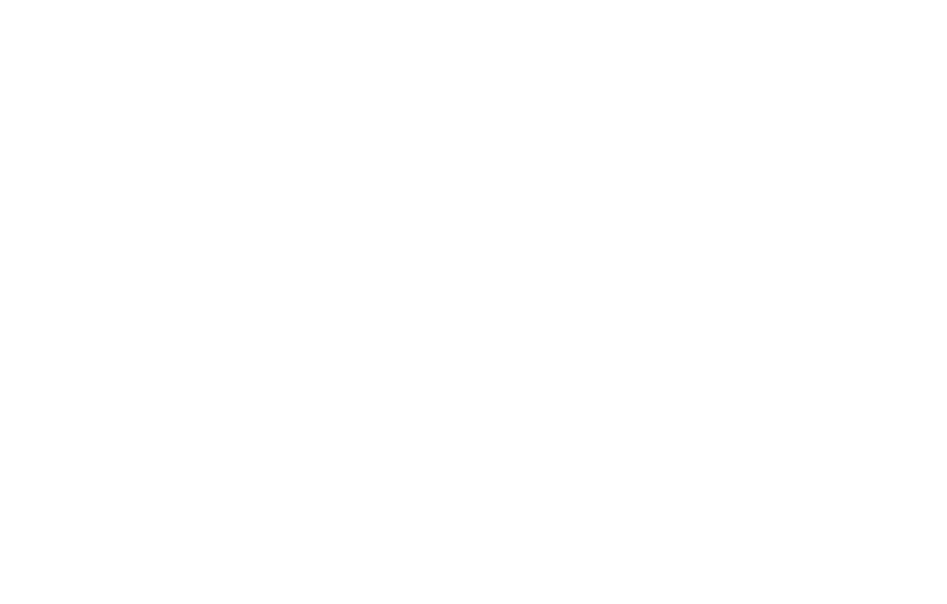
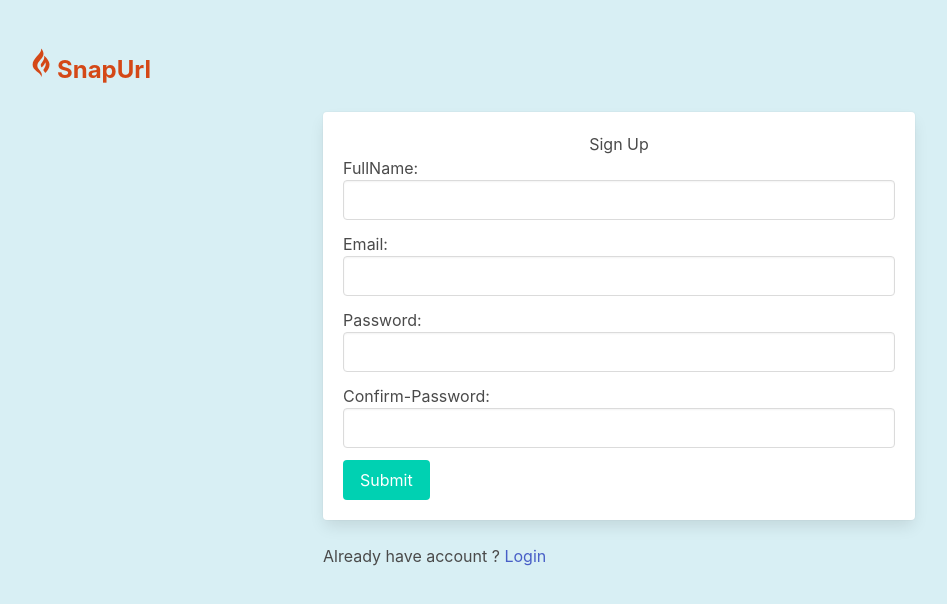
Before and after one commit to Ikechukwu411/LinkShortner, a React (Vite) app: page /signup in a window 1280 px wide. Before the commit this address had no page. Shown: the top 604 px of the page, without its empty margins (21-968 px from the left). Built offline with nearby package versions, Linux system fonts and the light colour scheme.

Commit message:
Updated Version of Snap Url Landing Page

```diff
--- a/package.json
+++ b/package.json
@@ -13,8 +13,7 @@
     "bulma": "^0.9.4",
     "react": "^18.2.0",
     "react-dom": "^18.2.0",
-    "react-icons": "^4.10.1",
-    "swiper": "^10.0.4"
+    "react-icons": "^4.10.1"
   },
   "devDependencies": {
     "@types/react": "^18.2.14",
--- a/src/App.jsx
+++ b/src/App.jsx
@@ -7,6 +7,8 @@ import Pricing from "./Pages/Pricing";
 import Resources from "./Pages/Resources";
 import LinkManagement from "./Pages/LinkManagement";
 import QRCode from "./Pages/QRCode";
+import Login from "./Pages/Login";
+import Signup from "./Pages/Signup";
 
 const App = () => {
   return (
@@ -19,6 +21,8 @@ const App = () => {
           <Route path="linkmanager" element={<LinkManagement />} />
           <Route path="qrcode" element={<QRCode />} />
         </Route>
+        <Route path="/login" element={<Login />} />
+        <Route path="/signup" element={<Signup />} />
       </Routes>
     </BrowserRouter>
   );
--- a/src/Components/CardContainer.jsx
+++ b/src/Components/CardContainer.jsx
@@ -1,4 +1,5 @@
 import React from "react";
+import { Link } from "react-router-dom";
 import Classes from "./Navbar.module.css";
 import { CgRadioChecked } from "react-icons/cg";
 import { FaQrcode } from "react-icons/fa";
@@ -54,9 +55,13 @@ const CardContainer = ({
               <span>{li4}</span>
             </li>
           </ul>
-          <button className={`button ${Classes.btnheader}`} type="submit">
+          <Link
+            to="/login"
+            className={`button ${Classes.btnheader}`}
+            type="submit"
+          >
             Get Started For Free
-          </button>
+          </Link>
         </div>
       </div>
     </React.Fragment>
--- a/src/Components/Carousel.jsx
+++ b/src/Components/Carousel.jsx
@@ -5,6 +5,7 @@ import Classes from "../Components/Navbar.module.css";
 import Paul from "../assets/ike.jpg";
 import Chibuu from "../assets/chibuu.jpg";
 import Franklin from "../assets/Franklin.jpg";
+import "../index.css";
 
 const reviewData = [
   {
@@ -49,7 +50,7 @@ const Carousel = () => {
   return (
     <React.Fragment>
       <section className=" section">
-        <div className={`container has-text-centered `}>
+        <div className={`container has-text-centered containerSub `}>
           <div className="column">
             <h3
               className="is-size-3-desktop is-size-4-mobile mb-3"
@@ -58,7 +59,6 @@ const Carousel = () => {
               What SnapUrl Customers Are Saying
             </h3>
             <div className={`card box ${Classes.review}`}>
-
               <img
                 className="is-rounded"
                 src={reviewData[count].image}
--- a/src/Components/Navbar.jsx
+++ b/src/Components/Navbar.jsx
@@ -83,18 +83,24 @@ const Navbar = () => {
           </div>
           <div className="navbar-end">
             <div className="navbar-item">
-              <button className="button" type="submit" onClick={handleClick}>
+              <Link
+                to="/login"
+                className="button"
+                type="submit"
+                onClick={handleClick}
+              >
                 Login
-              </button>
+              </Link>
             </div>
             <div className="navbar-item">
-              <button
+              <Link
+                to="/signup"
                 className={`button ${Classes.btnheader}`}
                 onClick={handleClick}
               >
                 {" "}
                 Sign Up
-              </button>
+              </Link>
             </div>
           </div>
         </div>
--- a/src/Components/Offer.jsx
+++ b/src/Components/Offer.jsx
@@ -1,5 +1,6 @@
 import React from "react";
 import Classes from "../Components/Navbar.module.css";
+import { Link } from "react-router-dom";
 
 const Offer = () => {
   const offerText = `More than a free link shortener`;
@@ -14,9 +15,9 @@ const Offer = () => {
           >
             {offerText}
           </h3>
-          <button className={`button ${Classes.btnheader}`}>
+          <Link to="/login" className={`button ${Classes.btnheader}`}>
             Get Started For Free
-          </button>
+          </Link>
         </div>
       </section>
       <div className="mb-2"></div>
--- a/src/Pages/Home.css
+++ b/src/Pages/Home.css
@@ -1,5 +1,5 @@
 .slide-in {
-  transform: translateY(0) !important;
+  transform: translateX(0) !important;
   opacity: 1 !important;
   transition: all ease-in 1.1s;
 }
--- a/src/Pages/Home.jsx
+++ b/src/Pages/Home.jsx
@@ -7,6 +7,7 @@ import Carousel from "../Components/Carousel";
 import Footer from "../Components/Footer";
 import "../Pages/Home.css";
 import Offer from "../Components/Offer";
+import { Link } from "react-router-dom";
 
 const Home = () => {
   const [isIntersecting, setIntersecting] = useState(false);
@@ -69,9 +70,12 @@ const Home = () => {
               >
                 {description}
               </p>
-              <button className={`button is-medium mt-5  ${Classes.btnheader}`}>
+              <Link
+                to="/login"
+                className={`button is-medium mt-5  ${Classes.btnheader}`}
+              >
                 {btnText}
-              </button>
+              </Link>
             </div>
             <div className="column">
               <img src={headerImage} alt="" />
--- /dev/null
+++ b/src/Pages/Login.jsx
@@ -0,0 +1,81 @@
+import React, { useState } from "react";
+import { Link } from "react-router-dom";
+import Classes from "../Components/Navbar.module.css";
+import { FaGripfire } from "react-icons/fa";
+import "../index.css";
+
+const Login = () => {
+  const style = { color: "#d44817", fontWeight: "bold" };
+
+  const [userName, setUsername] = useState("");
+  const [password, setPassword] = useState("");
+
+  const handleSubmit = (e) => {
+    e.preventDefault();
+    console.log(userName, password);
+    setPassword("");
+    setUsername("");
+  };
+
+  return (
+    <React.Fragment>
+      <section
+        className={`section sec ${Classes.header}`}
+        style={{ color: "#111135", fontWeight: "bold" }}
+      >
+        <div className="pb-5">
+          <Link to="/" style={style}>
+            <span>
+              <FaGripfire size={30} />
+            </span>
+            <span className="is-size-4">SnapUrl</span>
+          </Link>
+        </div>
+        <div className="container cont ">
+          <div className="card box ">
+            <form
+              onSubmit={handleSubmit}
+              style={{ color: "#111135", fontWeight: "bold" }}
+            >
+              <div className="field">
+                <label htmlFor="username">UserName :</label>
+                <input
+                  type="text"
+                  className="input"
+                  id="username"
+                  value={userName}
+                  onChange={(e) => {
+                    setUsername(e.target.value);
+                  }}
+                />
+              </div>
+              <div className="field">
+                <label htmlFor="password">Password :</label>
+                <input
+                  type="password"
+                  className="input"
+                  id="password"
+                  value={password}
+                  onChange={(e) => {
+                    setPassword(e.target.value);
+                  }}
+                />
+              </div>
+              <button className="button is-primary" type="submit">
+                Login
+              </button>
+            </form>
+          </div>
+          <p>
+            <span>Dont have any account ? </span>
+            <span>
+              <Link to="/signup">SignUp</Link>
+            </span>
+          </p>
+        </div>
+      </section>
+    </React.Fragment>
+  );
+};
+
+export default Login;
--- /dev/null
+++ b/src/Pages/Signup.jsx
@@ -0,0 +1,110 @@
+import React, { useState } from "react";
+import "../index.css";
+import { Link } from "react-router-dom";
+import Classes from "../Components/Navbar.module.css";
+import { FaGripfire } from "react-icons/fa";
+
+const Signup = () => {
+  const [person, setPerson] = useState({
+    fullname: "",
+    email: "",
+    password: "",
+    confirm: "",
+  });
+  const style = { color: "#d44817", fontWeight: "bold" };
+
+  const handleChange = (e) => {
+    const name = e.target.name;
+    const value = e.target.value;
+    setPerson({ ...person, [name]: value });
+  };
+
+  const submitHandle = (e) => {
+    e.preventDefault();
+    console.log(person);
+    setPerson({
+      ...person,
+      fullname: "",
+      email: "",
+      password: "",
+      confirm: "",
+    });
+  };
+
+  return (
+    <React.Fragment>
+      <section className={`section sec ${Classes.header}`}>
+        <div className="pb-5">
+          <Link to="/" style={style}>
+            <span>
+              <FaGripfire size={30} />
+            </span>
+            <span className="is-size-4">SnapUrl</span>
+          </Link>
+        </div>
+        <div className="container cont">
+          <div className="card box">
+            <div>
+              <h1 className="has-text-centered">Sign Up</h1>
+            </div>
+            <form className="form" onSubmit={submitHandle}>
+              <div className="field">
+                <label htmlFor="fullname">FullName:</label>
+                <input
+                  type="text"
+                  className="input"
+                  id="fullname"
+                  name="fullname"
+                  value={person.fullname}
+                  onChange={handleChange}
+                />
+              </div>
+              <div className="field">
+                <label htmlFor="email">Email:</label>
+                <input
+                  type="email"
+                  className="input"
+                  id="email"
+                  name="email"
+                  value={person.email}
+                  onChange={handleChange}
+                />
+              </div>
+              <div className="field">
+                <label htmlFor="password">Password:</label>
+                <input
+                  type="password"
+                  className="input"
+                  id="password"
+                  name="password"
+                  value={person.password}
+                  onChange={handleChange}
+                />
+              </div>
+              <div className="field">
+                <label htmlFor="confirm">Confirm-Password:</label>
+                <input
+                  type="password"
+                  className="input"
+                  id="confirm"
+                  name="confirm"
+                  value={person.confirm}
+                  onChange={handleChange}
+                />
+              </div>
+              <button className="button is-primary">Submit</button>
+            </form>
+          </div>
+          <div>
+            <span>Already have account ? </span>
+            <span>
+              <Link to="/login">Login</Link>
+            </span>
+          </div>
+        </div>
+      </section>
+    </React.Fragment>
+  );
+};
+
+export default Signup;
--- a/src/index.css
+++ b/src/index.css
@@ -1,4 +1,4 @@
-:root {
+/* :root {
   font-family: Inter, system-ui, Avenir, Helvetica, Arial, sans-serif;
   line-height: 1.5;
   font-weight: 400;
@@ -66,4 +66,13 @@ button:focus-visible {
   button {
     background-color: #f9f9f9;
   }
+} */
+
+.cont {
+  width: 50%;
+  max-width: 450px;
+  min-width: 250px;
 }
+.sec {
+  height: 100vh;
+}
```
Also changed, not shown: 1 other file (tests, documents, lock files or other folders).
